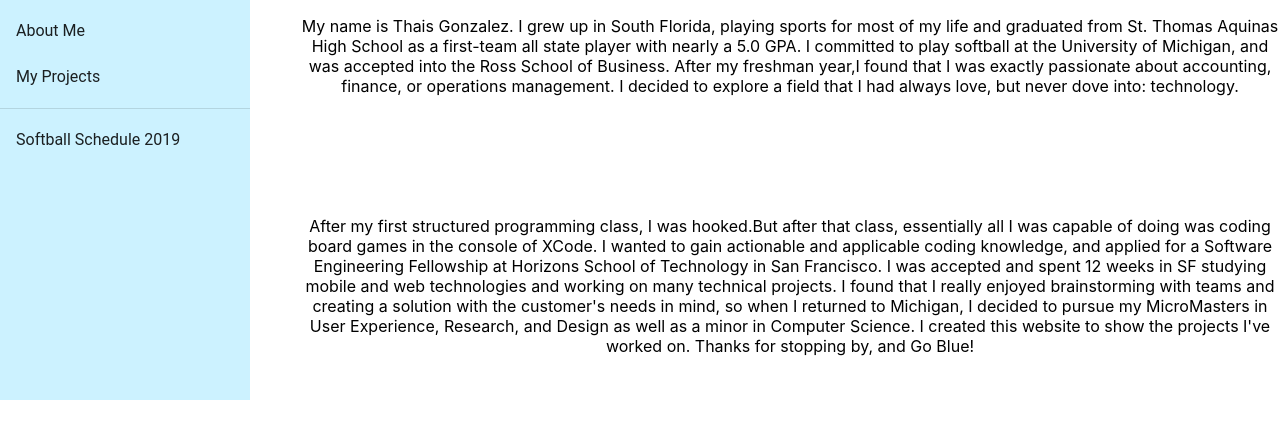
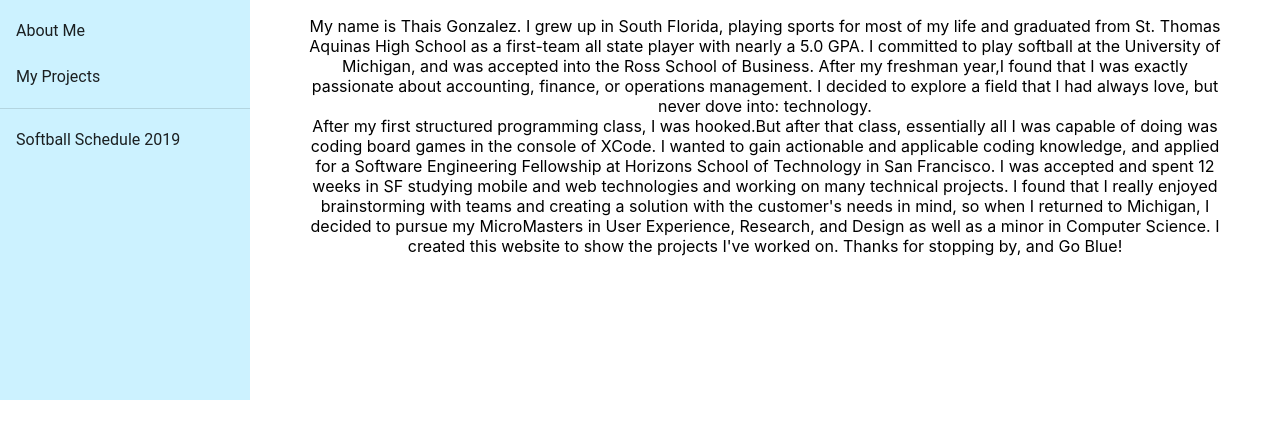
Before and after one commit to thaisgm/Portfolio, a React (Create React App) app: page / in a window 1280 px wide. Shown: the top 438 px of the page. Built offline with nearby package versions, Linux system fonts and the light colour scheme.

Commit message:
Absolute position of paragraphs

```diff
--- a/src/App.css
+++ b/src/App.css
@@ -19,11 +19,13 @@
   text-align: center;
   position: absolute;
   left: 300px;
+  right: 50px;
 }
 
 .body1 {
   text-align: center;
   position: absolute;
   left: 300px;
-  top: 200px;
+  right: 50px;
+  top: 100px;
 }
```
